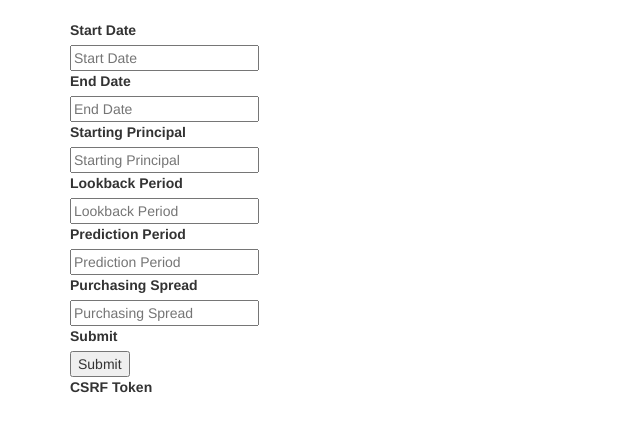
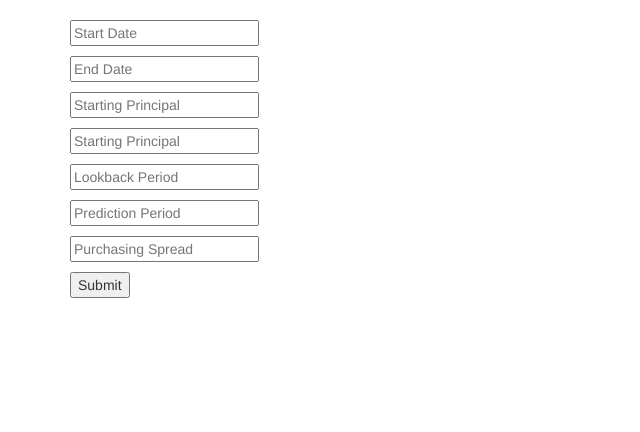
Before and after one commit to barnesheaton/cleo-stock, a Flask app: page /simulations in a window 1280 px wide. Shown: the part 52-484 px from the top of the page, without its empty margins (0-640 px from the left). Run offline with Flask 2, Linux system fonts and the light colour scheme; some libraries are stand-ins or nearby versions.

Commit message:
working simulate task via form

```diff
--- a/app/forms.py
+++ b/app/forms.py
@@ -17,8 +17,8 @@ class TrainModelForm(FlaskForm):
 class SimulateForm(FlaskForm):
     start_date = StringField(label='Start Date', render_kw={"placeholder": "Start Date"})
     end_date = StringField(label='End Date', render_kw={"placeholder": "End Date"})
-    principal = DecimalField(label='Starting Principal', render_kw={"placeholder": "Starting Principal"})
-    lookback = DecimalField(label='Lookback Period', render_kw={"placeholder": "Lookback Period"})
+    principal = DecimalField(label='Starting Principal', places=0, render_kw={"placeholder": "Starting Principal"})
+    lookback = DecimalField(label='Lookback Period', places=0 , render_kw={"placeholder": "Lookback Period"})
     lookahead = DecimalField(label='Prediction Period', render_kw={"placeholder": "Prediction Period"})
     diversification = DecimalField(label='Purchasing Spread', render_kw={"placeholder": "Purchasing Spread"})
-    submit = SubmitField(label=None)
+    submit = SubmitField()
--- a/app/routes.py
+++ b/app/routes.py
@@ -3,8 +3,6 @@ from app import app, db
 from flask import render_template, current_app, url_for
 from app.forms import QueueForm, UpdateStockDataForm, TrainModelForm, SimulateForm
 from app.session import Session
-from flask_wtf import FlaskForm
-from wtforms import StringField, PasswordField, BooleanField, SubmitField, DecimalField
 
 models_dir = os.path.join(app.instance_path, 'models')
 os.makedirs(models_dir, exist_ok=True)
@@ -35,19 +33,18 @@ def models():
 @app.route('/simulations', methods=['GET', 'POST'])
 def simulations():
     session = Session()
-
     simulateForm = SimulateForm()
 
     if simulateForm.is_submitted():
         print("is_submitted")
         session.launch_task(
             'simulateTask',
-            lookback_period=simulateForm.lookback,
-            prediction_period=simulateForm.lookahead,
-            start_date=simulateForm.start_date,
-            end_date=simulateForm.end_date,
-            principal=simulateForm.principal,
-            diversification=simulateForm.diversification
+            lookback_period=int(simulateForm.lookback.data),
+            prediction_period=int(simulateForm.lookahead.data),
+            start_date=simulateForm.start_date.data,
+            end_date=simulateForm.end_date.data,
+            principal=int(simulateForm.principal.data),
+            diversification=int(simulateForm.diversificatio.data)
         )
 
     return render_template('simulations.html', title='Simulate', simulateForm=simulateForm, session=session)
--- a/app/tasks.py
+++ b/app/tasks.py
@@ -12,8 +12,7 @@ def updateTickerTablesTask(*args, **kwargs):
     Database().updateTickerTables(*args, **kwargs)
 
 def simulateTask(*args, **kwargs):
-    print("simulateTask")
-    # simulate(*args, **kwargs)
+    simulate(*args, **kwargs)
 
 def trainModelTask(*args, **kwargs):
     database = Database()
--- a/app/templates/simulations.html
+++ b/app/templates/simulations.html
@@ -3,13 +3,28 @@
 {% block app_content %}
 
 <form action="" method="post" novalidate>
-
-    {% for field in simulateForm %}
-    <div>
-        <div>{{ field.label }} {% if field.flags.required %}*{% endif %}</div>
-        <div>{{ field }}</div>
-    </div>
-    {% endfor %}
+    <p>
+        {{ simulateForm.start_date() }}
+    </p>
+    <p>
+        {{ simulateForm.end_date() }}
+    </p>
+    <p>
+        {{ simulateForm.principal(size=32) }}
+    </p>
+    <p>
+        {{ simulateForm.principal(size=32) }}
+    </p>
+    <p>
+        {{ simulateForm.lookback(size=32) }}
+    </p>
+    <p>
+        {{ simulateForm.lookahead(size=32) }}
+    </p>
+    <p>
+        {{ simulateForm.diversification(size=32) }}
+    </p>
+    <p>{{ simulateForm.submit() }}</p>
 </form>
 
 {% endblock %}
```
Also changed, not shown: app/main/training.py (+12 -11 lines), app.db.
